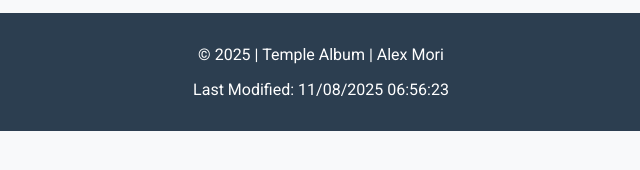
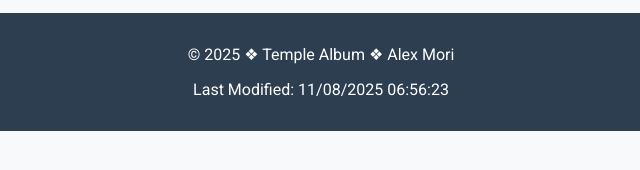
Before and after one commit to Adriano-Mori/wdd131, a plain HTML site: page temples.html in a window 1280 px wide. Shown: the part 538-708 px from the top of the page, 319-959 px from the left. Drawn offline with Linux system fonts and the light colour scheme.

Commit message:
changes made to temples.css and temples.html

```diff
--- a/styles/temples.css
+++ b/styles/temples.css
@@ -45,6 +45,7 @@ header {
 .navigation a:hover {
     color: #4ad5ee;
     text-decoration: underline;
+    background-color: #3a5169;
 }
 
 /* main */
@@ -72,6 +73,7 @@ figure img {
 }
 
 footer {
+
     background: #2c3e50;
     color: white;
     text-align: center;
--- a/temples.html
+++ b/temples.html
@@ -68,7 +68,7 @@
     </main>
 
     <footer>
-        <p>&copy; <span id="year"></span> | Temple Album | Alex Mori</p>
+        <p>&copy; <span id="year"></span> ❖ Temple Album ❖ Alex Mori</p>
         <p>Last Modified: <span id="lastModified"></span></p>
     </footer>
 </body>
```
